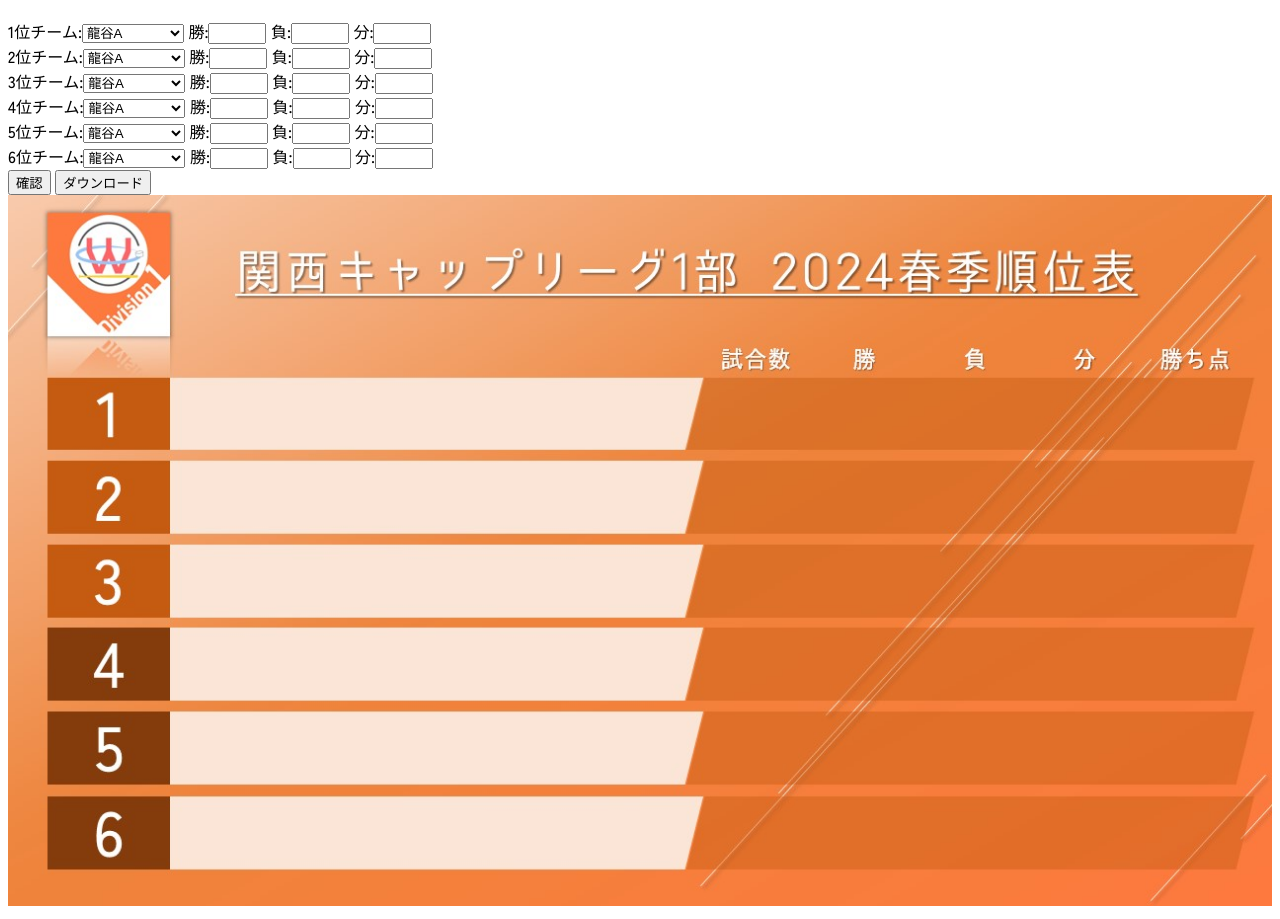
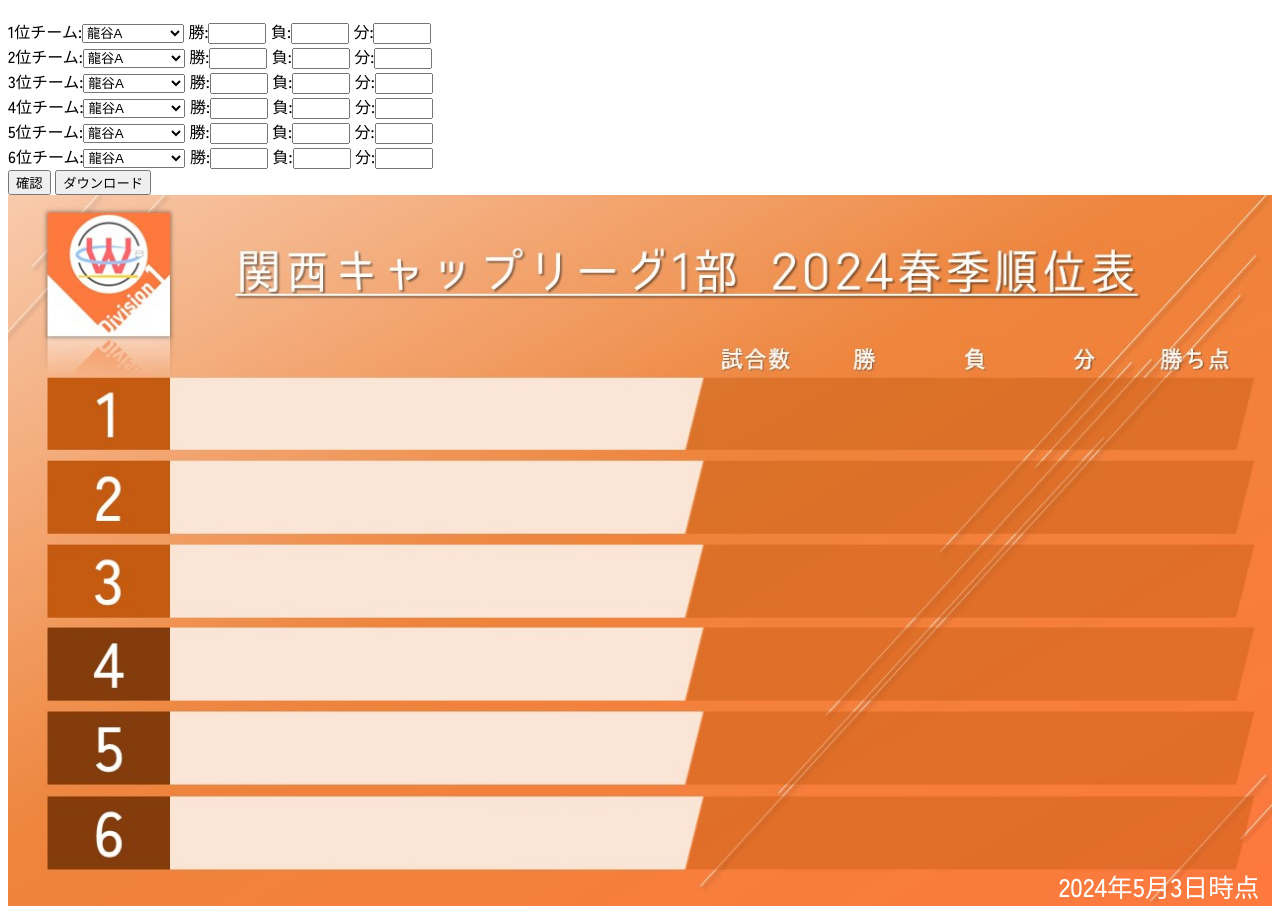
Before and after one commit to kansaicapleague-tool/firststandings, a plain HTML site: page index.html in a window 1280 px wide. Shown: the part 70-989 px from the top of the page. Drawn offline with nearby package versions, Linux system fonts and the light colour scheme.

Commit message:
Add files via upload

```diff
--- a/index.css
+++ b/index.css
@@ -373,6 +373,16 @@ input[type="number"] {
     padding: 0;
 }
 
+.image p#now {
+    position: absolute;/*絶対配置*/
+    color: white;/*文字は黒に*/
+    font-size: 2vw;
+    bottom: 1%;
+    right: 1%;
+    margin: 0;
+    padding: 0;
+}
+
 .image img {
     width: 100%;
 }
--- a/index.html
+++ b/index.html
@@ -131,6 +131,7 @@
         <p id="sixthLose"></p>
         <p id="sixthDraw"></p>
         <p id="sixthPoint"></p>
+        <p id="now"></p>
     </div>
 
     <a id="getImage" href="" style="display: none"></a>
--- a/index.js
+++ b/index.js
@@ -57,14 +57,13 @@ function downloadClick(){
     a.click();
 }
 
-// function downloadImage(dataUrl) {
-//     const name = 'firststandings.png';
-//     const a = document.createElement('a');
+var today=new Date();
+var year = today.getFullYear();
+var month = today.getMonth()+1;
+var day = today.getDate();
 
-//     a.href = dataUrl;
-//     a.download = name;
-//     a.click();
-//   }
+var now = year +"年"+ month + "月" + day + "日時点";
+document.getElementById("now").innerHTML = now;
 
   let firstTeam = document.getElementById('firstTeam');
   let firstTeamname = document.getElementById('firstTeamname');
```
